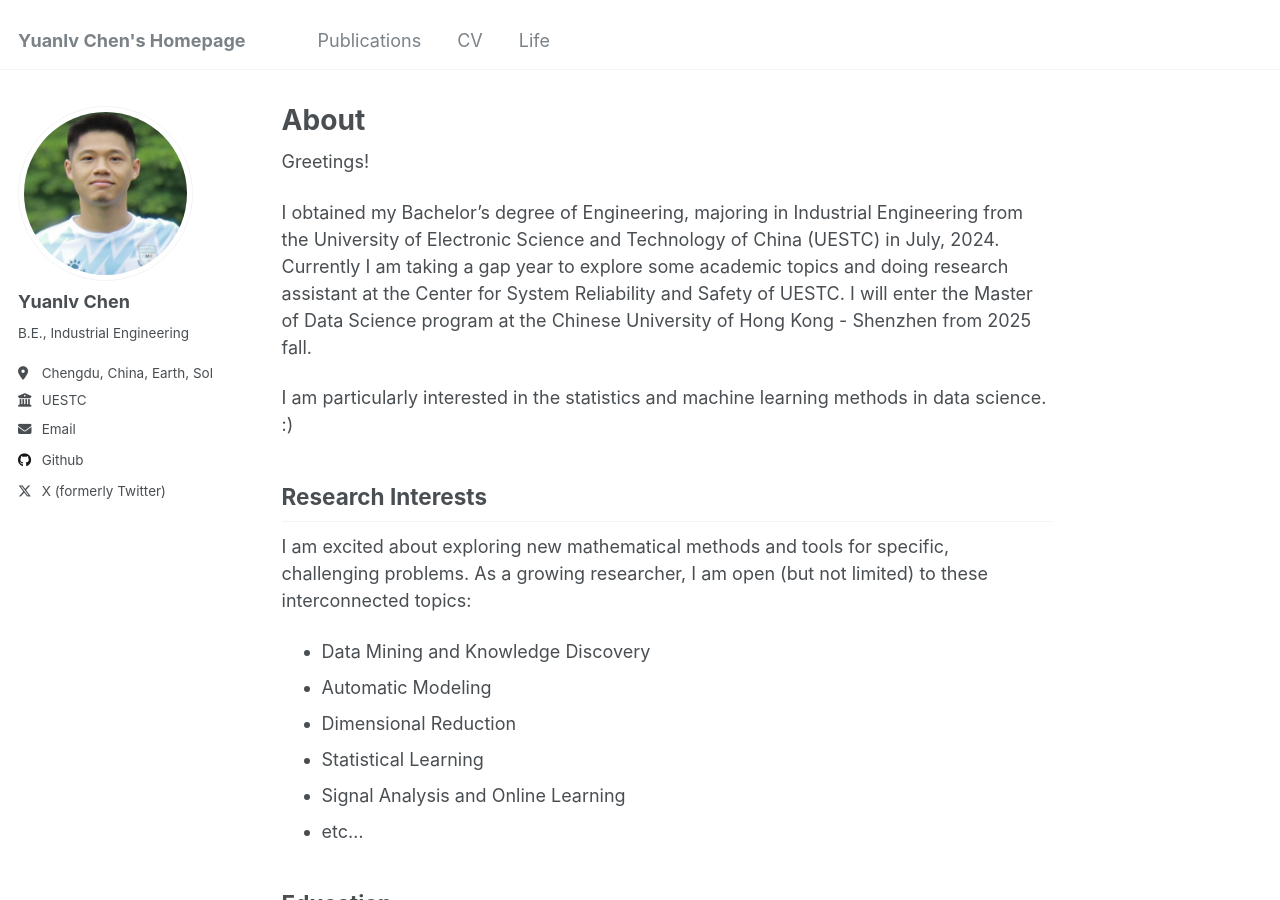
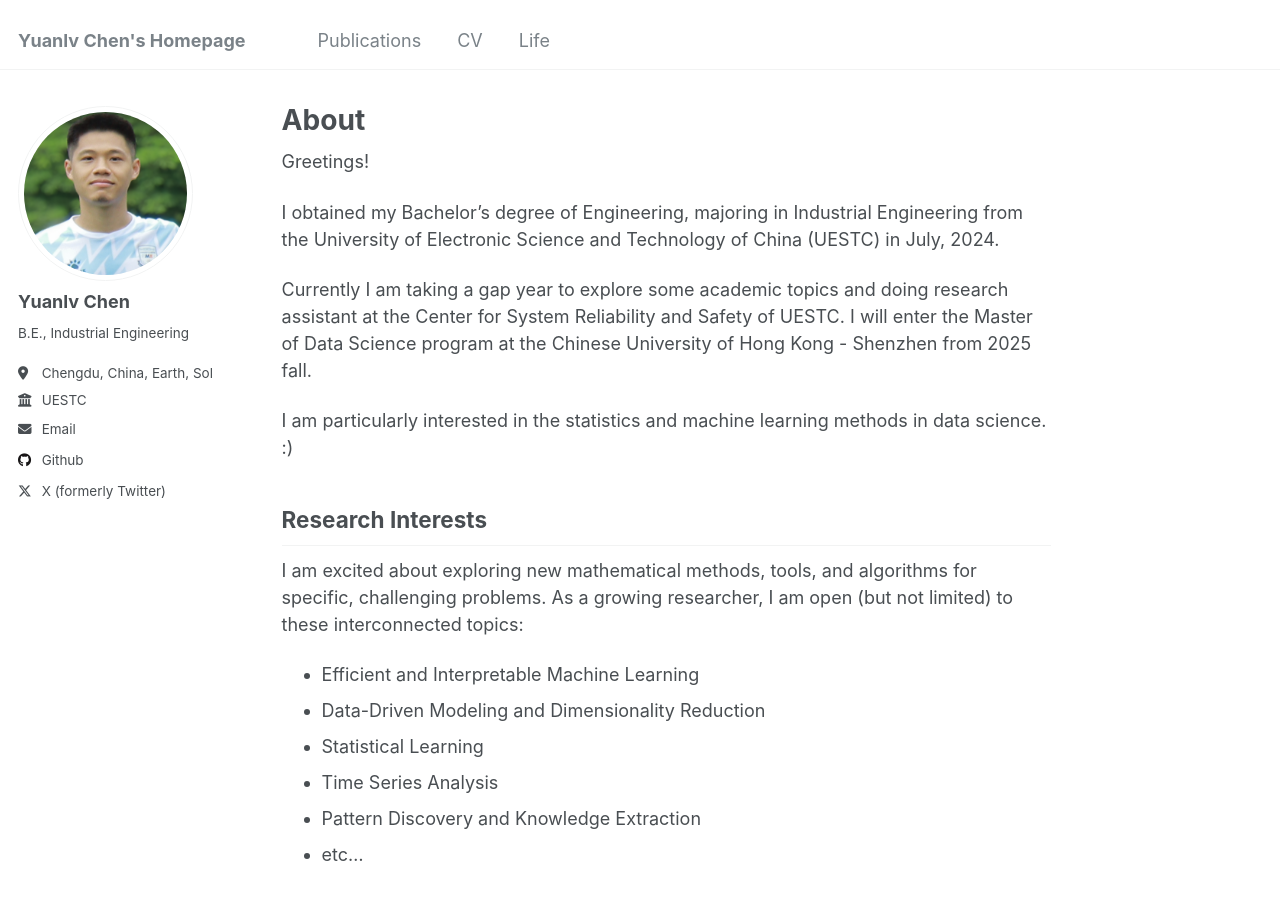
Before and after one commit to YLchen22/YLchen22.github.io, a Jekyll site: the page built from _pages/about.md, in a window 1280 px wide and 900 px high. Built offline with Jekyll 4.4.1, drawn with Linux system fonts in a browser that asks for light colours.

Commit message:
Update about.md

```diff
--- a/_pages/about.md
+++ b/_pages/about.md
@@ -10,18 +10,19 @@ redirect_from:
 Greetings!
 
 I obtained my Bachelor's degree of Engineering, majoring in Industrial Engineering from the University of Electronic Science and Technology of China (UESTC) in July, 2024.
+
 Currently I am taking a gap year to explore some academic topics and doing research assistant at the Center for System Reliability and Safety of UESTC. I will enter the Master of Data Science program at the Chinese University of Hong Kong - Shenzhen from 2025 fall.
 
 I am particularly interested in the statistics and machine learning methods in data science. :)
 
 Research Interests
 ------
-I am excited about exploring new mathematical methods and tools for specific, challenging problems. As a growing researcher, I am open (but not limited) to these interconnected topics:
-* Data Mining and Knowledge Discovery
-* Automatic Modeling
-* Dimensional Reduction
+I am excited about exploring new mathematical methods, tools, and algorithms for specific, challenging problems. As a growing researcher, I am open (but not limited) to these interconnected topics:
+* Efficient and Interpretable Machine Learning
+* Data-Driven Modeling and Dimensionality Reduction
 * Statistical Learning
-* Signal Analysis and Online Learning
+* Time Series Analysis
+* Pattern Discovery and Knowledge Extraction
 * etc...
 
 Education
```
